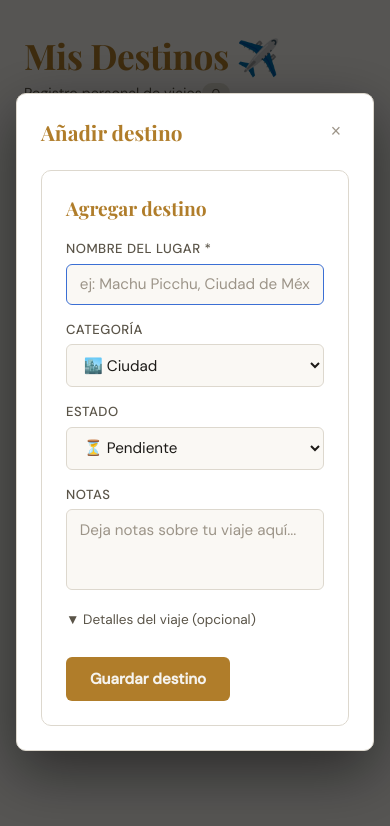
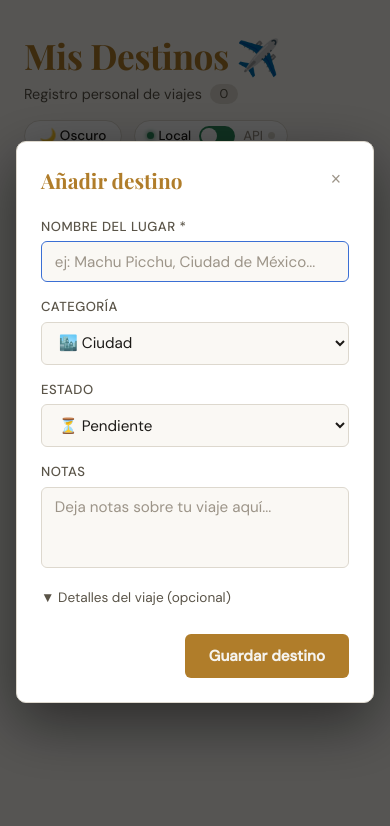
Before and after one commit to IsmaLovesU/ProyectoViajesWeb, a React (Vite) app in the folder frontend/: page / in a window 390 px wide. Both pictures are taken after typing "Sample" into the empty fields and a click on the button "+ Añadir". Shown: the top 826 px of the page. Built offline with nearby package versions, Linux system fonts and the light colour scheme.

Commit message:
Cambios en app.css para mejorar la ui

```diff
--- a/frontend/src/App.css
+++ b/frontend/src/App.css
@@ -9,6 +9,10 @@
   padding-bottom: 1.5rem;
 }
 
+.cabecera-texto {
+  min-width: 240px;
+}
+
 .cabecera-texto h1 {
   font-family: var(--fuente-titulo);
   font-size: 2.2rem;
@@ -18,8 +22,11 @@
 }
 
 .subtitulo {
+  align-items: center;
   color: var(--texto-secundario);
+  display: flex;
   font-size: 0.9rem;
+  gap: 0.5rem;
 }
 
 .cabecera-controles {
@@ -51,10 +58,29 @@
   color: var(--color-principal);
 }
 
+.boton-primario {
+  background: var(--color-superficie);
+  border: 1px solid var(--texto-secundario);
+  border-radius: 999px;
+  color: var(--texto-primario);
+  cursor: pointer;
+  font-family: var(--fuente-cuerpo);
+  font-size: 1rem;
+  font-weight: 800;
+  padding: 0.35rem 1rem;
+  transition: background var(--transicion), border-color var(--transicion), color var(--transicion);
+}
+
+.boton-primario:hover {
+  background: var(--color-tarjeta);
+  border-color: var(--color-principal);
+  color: var(--color-principal);
+}
+
 main {
   display: flex;
   flex-direction: column;
-  gap: 2rem;
+  gap: 1rem;
 }
 
 .cargando {
@@ -62,6 +88,113 @@ main {
   font-size: 0.95rem;
   padding: 2rem 0;
   text-align: center;
+}
+
+.barra-trabajo {
+  align-items: center;
+  display: grid;
+  gap: 1rem;
+  grid-template-columns: auto minmax(220px, 1fr) auto;
+}
+
+.boton-filtro,
+.boton-estadisticas,
+.boton-limpiar {
+  background: var(--color-superficie);
+  border: 1px solid var(--texto-suave);
+  border-radius: 999px;
+  color: var(--texto-primario);
+  cursor: pointer;
+  font-family: var(--fuente-cuerpo);
+  font-size: 0.9rem;
+  font-weight: 700;
+  min-height: 32px;
+  padding: 0.3rem 1rem;
+  transition: border-color var(--transicion), color var(--transicion), background var(--transicion);
+}
+
+.boton-filtro:hover,
+.boton-estadisticas:hover,
+.boton-limpiar:hover:not(:disabled),
+.boton-filtro--activo,
+.boton-estadisticas--activo {
+  background: var(--color-tarjeta);
+  border-color: var(--color-principal);
+  color: var(--color-principal);
+}
+
+.boton-limpiar:disabled {
+  cursor: not-allowed;
+  opacity: 0.45;
+}
+
+.campo-busqueda {
+  align-items: center;
+  background: var(--color-superficie);
+  border: 1px solid var(--texto-suave);
+  border-radius: 999px;
+  display: flex;
+  gap: 0.55rem;
+  min-height: 36px;
+  padding: 0 0.9rem;
+}
+
+.campo-busqueda:focus-within {
+  border-color: var(--color-acento);
+}
+
+.campo-busqueda span {
+  color: var(--texto-secundario);
+  font-size: 1.1rem;
+  line-height: 1;
+}
+
+.campo-busqueda input {
+  background: transparent;
+  border: none;
+  color: var(--texto-primario);
+  font-family: var(--fuente-cuerpo);
+  font-size: 0.95rem;
+  outline: none;
+  width: 100%;
+}
+
+.campo-busqueda input::placeholder {
+  color: var(--texto-suave);
+}
+
+.panel-filtros {
+  align-items: end;
+  background: var(--color-superficie);
+  border: 1px solid var(--color-borde);
+  border-radius: 8px;
+  display: grid;
+  gap: 1rem;
+  grid-template-columns: repeat(2, minmax(180px, 1fr)) auto;
+  padding: 1rem;
+}
+
+.panel-filtros .grupo-campo select {
+  width: 100%;
+}
+
+.formulario-modal .modal-caja {
+  max-width: 720px;
+}
+
+.formulario-modal-caja .seccion-formulario {
+  background: transparent;
+  border: none;
+  border-radius: 0;
+  padding: 0;
+}
+
+.formulario-modal-caja .seccion-formulario > .titulo-seccion {
+  display: none;
+}
+
+.formulario-modal-caja .boton-guardar {
+  align-self: flex-end;
 }
 
 /* BotonTema */
@@ -154,3 +287,25 @@ main {
 
 .modo-toggle--local .modo-toggle-thumb { left: 2px; }
 .modo-toggle--api   .modo-toggle-thumb { left: 18px; }
+
+@media (max-width: 760px) {
+  .cabecera {
+    align-items: stretch;
+  }
+
+  .cabecera-controles {
+    width: 100%;
+  }
+
+  .barra-trabajo,
+  .panel-filtros {
+    grid-template-columns: 1fr;
+  }
+
+  .boton-filtro,
+  .boton-estadisticas,
+  .boton-limpiar,
+  .boton-primario {
+    width: 100%;
+  }
+}
```
